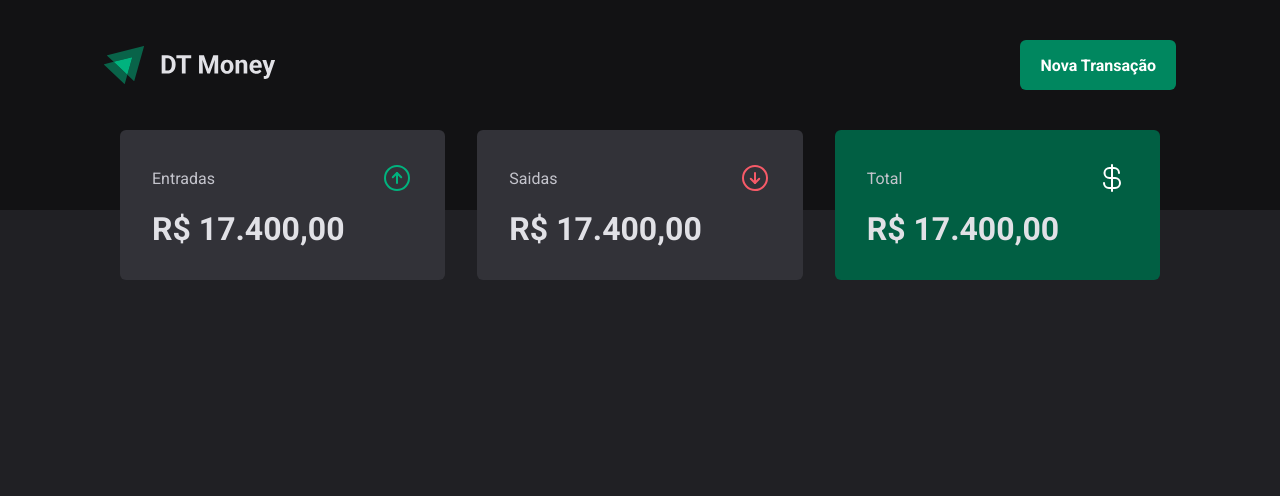
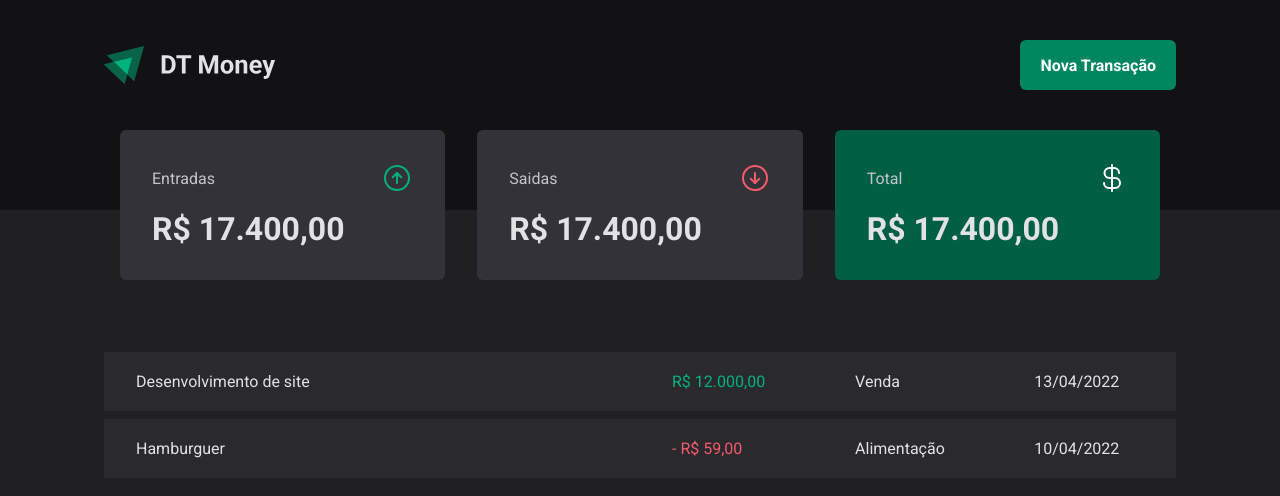
Before and after one commit to mateussk83/dt-money, a React (Vite) app: page / in a window 1280 px wide. Shown: the top 496 px of the page. Built offline with nearby package versions, Linux system fonts and the light colour scheme.

Commit message:
feat: add table in transactions

```diff
--- a/src/components/Header/styles.ts
+++ b/src/components/Header/styles.ts
@@ -11,6 +11,7 @@
  max-width: 1120px;
  margin: 0 auto;
  padding: 0 1.5rem;
+
  display: flex;
  justify-content: space-between;
  align-items: center;
--- a/src/pages/Transactions/index.tsx
+++ b/src/pages/Transactions/index.tsx
@@ -1,11 +1,41 @@
 import { Header } from "../../components/Header";
 import { Summary } from "../../components/Summary";
+import { PriceHighLight, TransactionsContainer, TransactionsTable } from "./styles";
 
 export function Transactions() {
  return (
   <div>
    <Header />
     <Summary />
+
+    <TransactionsContainer>
+    <TransactionsTable>
+     <tbody>
+      <tr>
+       <td width="50%" >Desenvolvimento de site</td>
+       <td>
+        <PriceHighLight variant="income">
+         R$ 12.000,00
+         </PriceHighLight>
+         </td>
+       <td>Venda</td>
+       <td>13/04/2022</td>
+      </tr>
+      <tr>
+       <td width="50%" >Hamburguer</td>
+       <td>
+       <PriceHighLight variant='outcome'>
+        - R$ 59,00
+       </PriceHighLight>
+
+        </td>
+       <td>Alimentação</td>
+       <td>10/04/2022</td>
+      </tr>
+
+     </tbody>
+    </TransactionsTable>
+    </TransactionsContainer>
   </div>
  )
 }
--- a/src/pages/Transactions/styles.ts
+++ b/src/pages/Transactions/styles.ts
@@ -0,0 +1,38 @@
+import styled, { css } from "styled-components";
+
+export const TransactionsContainer = styled.main`
+  width: 100%;
+ max-width: 1120px;
+ margin: 4rem auto 0;
+ padding: 0 1.5rem;
+`
+
+export const TransactionsTable = styled.table`
+ width: 100%;
+ border-collapse: separate;
+ border-spacing: 0 0.5rem;
+ /* margin-top: 1.5rem; */
+ td {
+  padding: 1.25rem 2rem;
+  background: ${props => props.theme['gray-700']};
+
+  & :first-child {
+   border-top-left-radius: 6px;
+   border-bottom-left-radius: 6px;
+  }
+
+
+  & :last-child {
+   border-top-right-radius: 6px;
+   border-bottom-right-radius: 6px;
+  }
+ }
+`;
+
+interface PriceHighLightProps {
+ variant: 'income' | 'outcome';
+}
+
+export const PriceHighLight = styled.span<PriceHighLightProps>`
+ color: ${props => props.variant == 'income' ? props.theme['green-300'] : props.theme['red-300']}
+`;
```
